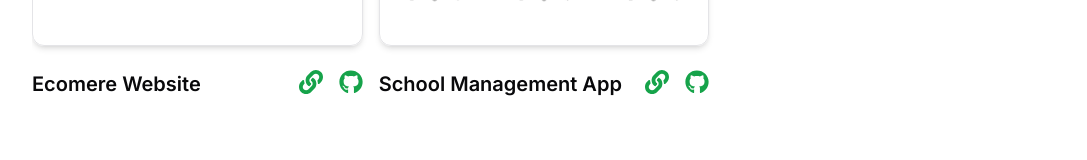
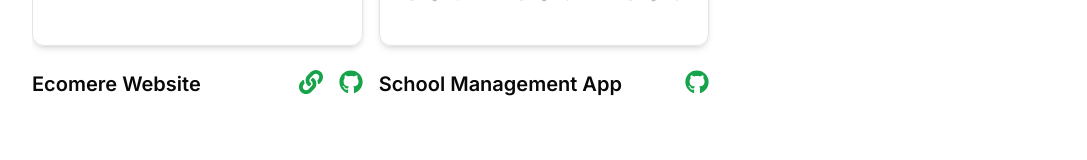
Before and after one commit to tayebhatem/portfolio-next-js, a Next.js app: page / in a window 1280 px wide. Shown: the part 2884-3044 px from the top of the page, without its empty margins (96-1183 px from the left). Built offline with nearby package versions, Linux system fonts and the light colour scheme.

Commit message:
update project link

```diff
--- a/components/ProjectCard.tsx
+++ b/components/ProjectCard.tsx
@@ -29,9 +29,11 @@ const ProjectCard = ({project}:{project:Project}) => {
       }
     </h1>
   <div className="flex flex-row gap-x-4">
-  <Link href={project.url}>
-   <FaLink className="w-6 h-6 text-primary"/>
-   </Link>
+ {
+  project.type==='web' &&  <Link href={project.url}>
+  <FaLink className="w-6 h-6 text-primary"/>
+  </Link>
+ }
    <Link href={project.github}>
    <FaGithub className="w-6 h-6 text-primary"/>
    </Link>
```
